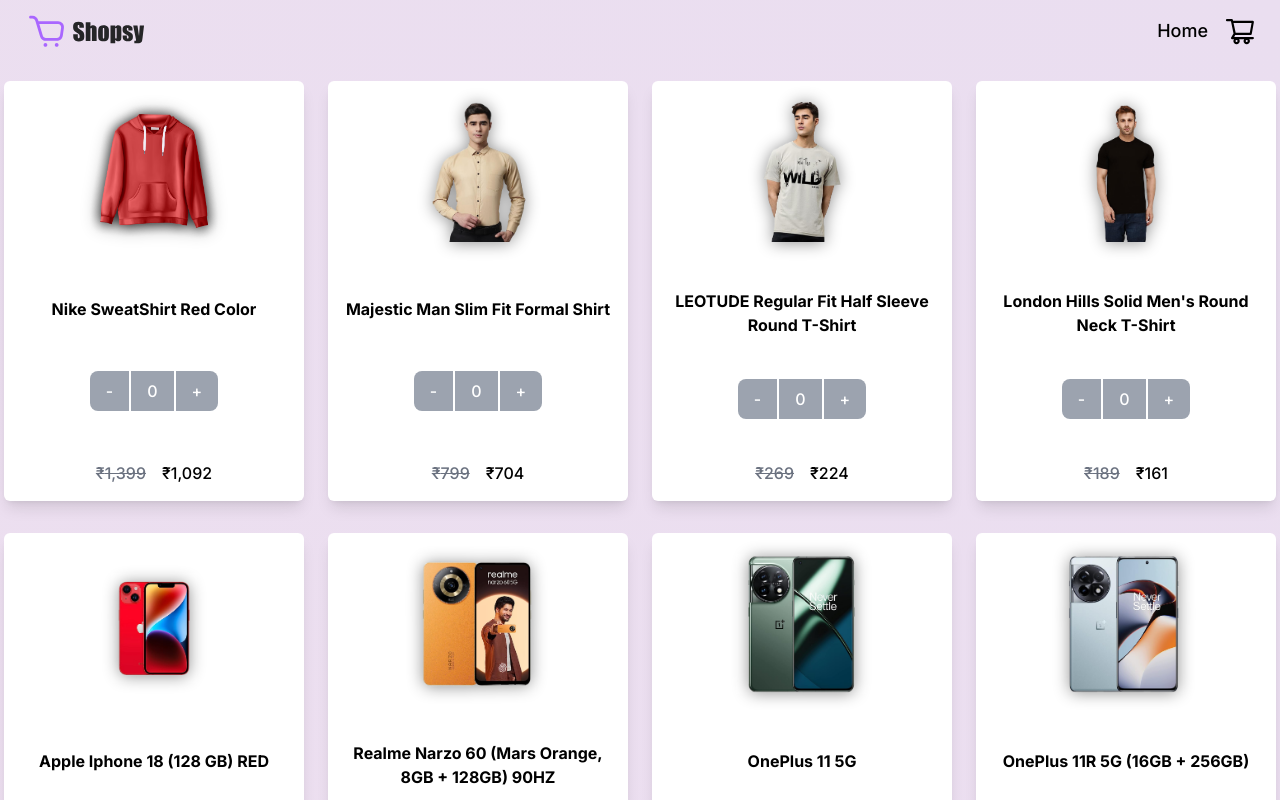
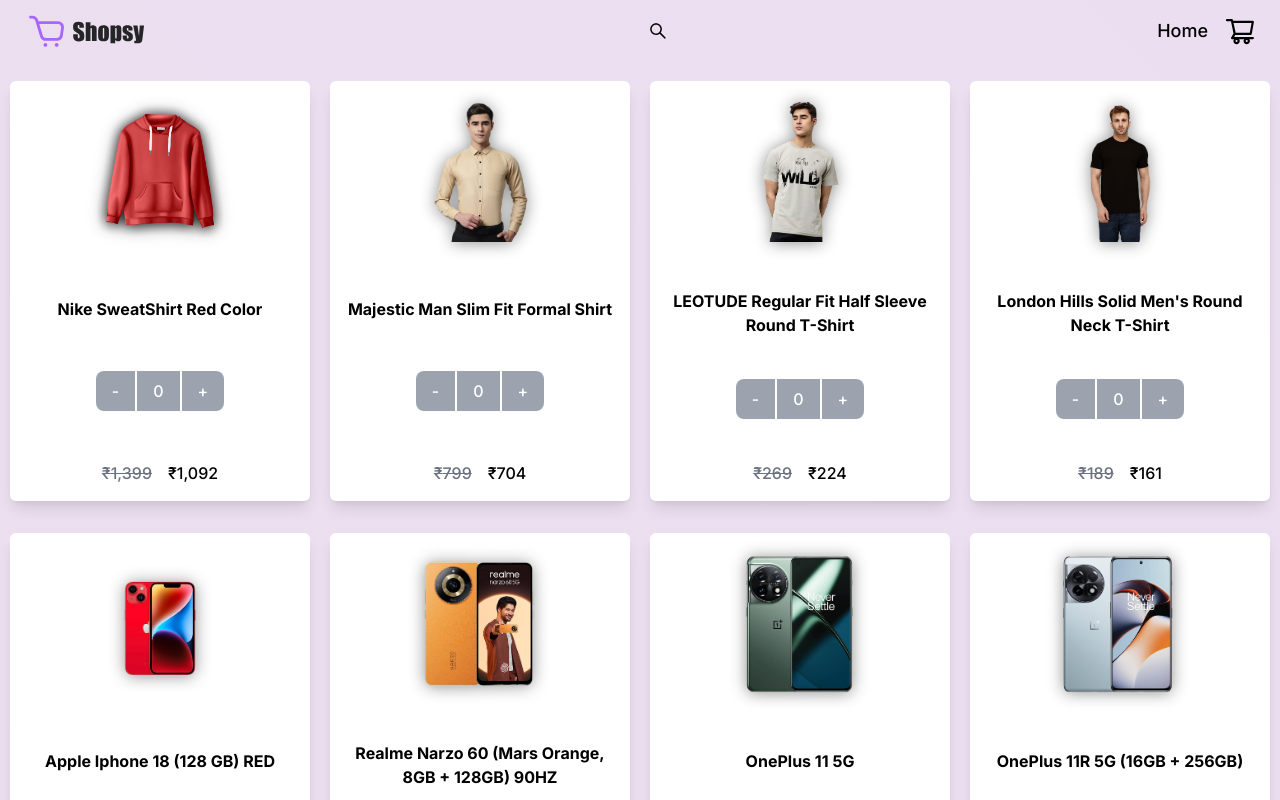
Before and after one commit to dazzlerabhi30800/ecommerce-store-in-ts-next.js, a Next.js app: page / in a window 1280 px wide. Shown: the top 800 px of the page. Built offline with nearby package versions, Linux system fonts and the light colour scheme.

Commit message:
added search product functionality and exclude certain state from persisting

```diff
--- a/app/cart/page.tsx
+++ b/app/cart/page.tsx
@@ -7,6 +7,7 @@
   const [cart] = useProductStore((state) => [state.cart]);
   const [isClient, setIsClient] = useState(false);
   const [cartState, setCartState] = useState<product[]>([]);
+
 
   // Hydration problem fix
   useEffect(() => {
--- a/app/page.tsx
+++ b/app/page.tsx
@@ -5,14 +5,17 @@
 
 
 export default function Home() {
-  const [products] = useProductStore((state) => [state.products, state.cart])
+  const [products, searchString] = useProductStore((state) => [state.products, state.searchString])
   const [productState, setProductState] = useState<product[]>([]);
+  console.log(searchString);
   useEffect(() => {
     setProductState(products);
   }, [products]);
+
+  let filteredProducts = productState && productState.filter(product => product.name.toLowerCase().includes(searchString.toLowerCase()));
   return (
-    <div className="grid grid-cols-1 md:grid-cols-2 lg:grid-cols-3 lg:gap-8 xl:grid-cols-4 place-items-center gap-4 py-5 px-2">
-      {productState.map((product, index) => {
+    <div className="grid grid-cols-1 md:grid-cols-2 lg:grid-cols-3 lg:gap-8 xl:grid-cols-4 place-items-center gap-4 py-5 px-4">
+      {filteredProducts.map((product, index) => {
         return <Product key={index} product={product} />
       })}
     </div>
--- a/components/Navbar.tsx
+++ b/components/Navbar.tsx
@@ -1,20 +1,37 @@
 "use client";
 import { useProductStore } from "@/store/ProductStore";
 import Link from "next/link";
+import { usePathname } from "next/navigation";
 import { useEffect, useState } from "react";
-import { AiOutlineShoppingCart } from "react-icons/ai";
+import { AiOutlineShoppingCart, AiOutlineSearch } from "react-icons/ai";
 
 
 
 export default function Navbar() {
-    let [cart] = useProductStore((state) => [state.cart]);
+    let [cart, searchString, setSearchString] = useProductStore((state) => [state.cart, state.searchString, state.setSearchString]);
     const [cartLength, setCartLength] = useState<number>(0);
+    const [showSearch, setShowSearch] = useState<boolean>(false);
+    const pathname = usePathname();
+
+
+
     useEffect(() => {
         setCartLength(cart.length);
     }, [cart])
+
+
+
     return (
         <nav className="py-2 px-2 md:px-6 flex justify-between items-center">
             <img src="./logo.svg" alt="shopsy" className="w-auto h-[45px] " />
+            {pathname === '/' &&
+                <form onClick={(e) => e.preventDefault()} className={`flex items-center ${showSearch && "border-b"} border-gray-400`}>
+                    {showSearch &&
+                        <input type="text" onChange={(e) => setSearchString(e.target.value)} value={searchString} placeholder="Search Products..." className="bg-transparent px-4 placeholder:text-gray-600 text-black focus:outline-none focus:border-none" />
+                    }
+                    <button onClick={() => setShowSearch((prev) => !prev)} className="text-xl md:cursor-pointer"><AiOutlineSearch /></button>
+                </form>
+            }
             <div className="links--container text-sm md:text-lg flex gap-4 items-center">
                 <Link
                     className="font-medium hover:underline hover:text-gray-600"
--- a/store/ProductStore.tsx
+++ b/store/ProductStore.tsx
@@ -6,9 +6,11 @@
 interface ProductState {
     products: product[],
     cart: product[],
+    searchString: string;
     addToCart: (id: number) => void;
     minusToCart: (id: number) => void;
     removeItem: (id: number) => void;
+    setSearchString: (value: string) => void;
 }
 
 
@@ -18,6 +20,7 @@
             (set, get) => ({
                 products: data.products,
                 cart: [],
+                searchString: "",
                 addToCart: (id) => {
                     let products = get().products.map((product) => {
                         if (product.id === id) {
@@ -53,11 +56,15 @@
                     })
                     set({ cart: newCart });
                     set({ products })
-                }
+                },
+                setSearchString: (value: string) => {
+                    set({ searchString: value })
+                },
             }),
             {
                 name: "products",
-                storage: createJSONStorage(() => sessionStorage),
+                partialize: (state) => ({ products: state.products, cart: state.cart, addToCart: state.addToCart, minusToCart: state.minusToCart, removeItem: state.removeItem }),
+                // storage: createJSONStorage(() => sessionStorage),
             }
-        )
+        ),
     ))
```
